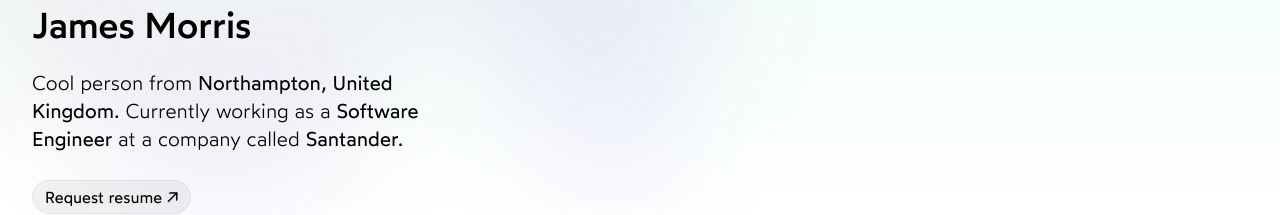
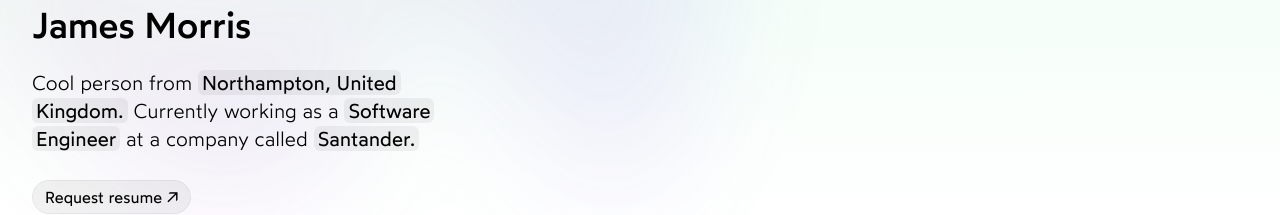
Before and after one commit to actuallyjamez/me, a SvelteKit app: page / in a window 1280 px wide. Shown: the part 157-372 px from the top of the page. Built offline with nearby package versions, Linux system fonts and the light colour scheme.

Commit message:
hover states on popups

```diff
--- a/src/routes/+page.svelte
+++ b/src/routes/+page.svelte
@@ -41,66 +41,88 @@
 	<title>James Morris</title>
 </svelte:head>
 
-<div class="fixed pointer-events-none z-50" style="left: {m.x}px; top: {m.y}px;">
+<div class="pointer-events-none fixed z-50" style="left: {m.x}px; top: {m.y}px;">
 	{#if visible}
-		<div transition:fade={{duration: 150}}>
-			<div transition:scale={{start: .8, duration: 150}} class="w-[500px] hidden md:block">
+		<div transition:fade={{ duration: 150 }}>
+			<div transition:scale={{ start: 0.8, duration: 150 }} class="hidden w-[500px] md:block">
 				{#if currentImage === images.engineer}
 					<img
 						src={images.engineer}
 						alt=""
-						class="object-cover aspect-video rounded-2xl border border-black/10 shadow-2xl"
+						class="aspect-video rounded-2xl border border-black/10 object-cover shadow-2xl"
 					/>
 				{:else if currentImage === images.santander}
 					<img
 						src={images.santander}
 						alt=""
-						class="object-cover aspect-video rounded-2xl border border-black/10 shadow-2xl"
+						class="aspect-video rounded-2xl border border-black/10 object-cover shadow-2xl"
 					/>
 				{:else if currentImage === images.northampton}
 					<img
 						src={images.northampton}
 						alt=""
-						class="object-cover aspect-video rounded-2xl border border-black/10 shadow-2xl"
+						class="aspect-video rounded-2xl border border-black/10 object-cover shadow-2xl"
 					/>
 				{/if}
 			</div>
 		</div>
 	{/if}
 </div>
-<div class="sticky flex top-0 p-8 z-50 lg: -ml-4">
+<div class="lg: sticky top-0 z-50 -ml-4 flex p-8">
 	<Nav />
 </div>
 
 <div class="relative px-8 py-10">
-	<h1 class="text-3xl xl:text-4xl font-medium">James Morris</h1>
-	<p class="text-lg xl:text-xl max-w-md mt-6 font-light" on:mouseleave={handleMouseLeave}>
+	<h1 class="text-3xl font-medium xl:text-4xl">James Morris</h1>
+	<p class="mt-6 max-w-md text-lg font-light xl:text-xl" on:mouseleave={handleMouseLeave}>
 		Cool person from <span
-			class="font-normal cursor-cell"
+			class="group cursor-cell rounded-md bg-black/5 px-1 font-normal transition-colors hover:bg-black/10 xl:bg-transparent xl:px-0 xl:hover:bg-transparent"
 			on:mouseenter={() => handleMouseEnter(images.northampton)}
 			on:mouseleave={handleMouseLeave}
 		>
-			Northampton, United Kingdom.
+			<span
+				class="transition-colors xl:rounded-md xl:bg-black/5 xl:px-1 xl:group-hover:bg-black/10"
+			>
+				Northampton, United{' '}
+			</span>
+			<span
+				class="transition-colors duration-150 xl:rounded-md xl:bg-black/5 xl:px-1 xl:group-hover:bg-black/10"
+			>
+				{' '}Kingdom.
+			</span>
 		</span>
 		Currently working as a
 		<span
-			class="font-normal cursor-cell"
+			class="group cursor-cell rounded-md bg-black/5 px-1 font-normal transition-colors hover:bg-black/10 xl:bg-transparent xl:px-0 xl:hover:bg-transparent"
 			on:mouseenter={() => handleMouseEnter(images.engineer)}
 			on:mouseleave={handleMouseLeave}
 		>
-			Software Engineer
+			<span
+				class="transition-colors xl:rounded-md xl:bg-black/5 xl:px-1 xl:group-hover:bg-black/10"
+			>
+				Software{' '}
+			</span>
+			<span
+				class="transition-colors duration-150 xl:rounded-md xl:bg-black/5 xl:px-1 xl:group-hover:bg-black/10"
+			>
+				{' '}Engineer
+			</span>
 		</span>
 		at a company called
 		<span
-			class="font-normal cursor-cell"
+			class="group cursor-cell font-normal"
 			on:mouseenter={() => handleMouseEnter(images.santander)}
 			on:mouseleave={handleMouseLeave}
 		>
-			Santander.
+			<span
+				class="rounded-md bg-black/5 px-1 transition-colors duration-150 group-hover:bg-black/10"
+			>
+				Santander.
+			</span>
 		</span>
 	</p>
 
-	<div class="pt-8 relative">
+	<div class="relative pt-8">
 		<ButtonLink href="mailto:hey@jamesmorris.co">Request resume</ButtonLink>
 	</div>
 </div>
@@ -112,7 +134,7 @@
 		I am a customer-focused full-stack software programmer with experience in creating performant
 		and engaging web experiences.
 	</p>
-	<p class="font-light text-lg xl:text-xl mt-6">
+	<p class="mt-6 text-lg font-light xl:text-xl">
 		Always excited to learn something new. I'm proficient in many languages/frameworks and strive to
 		deliver high quality results. I've worked on a variety of projects, from small internal tools to
 		large scale web applications. I'm always looking for new challenges and opportunities to learn.
```
Also changed, not shown: package.json (+4 -3 lines), 2 other files (tests, documents, lock files or other folders).
